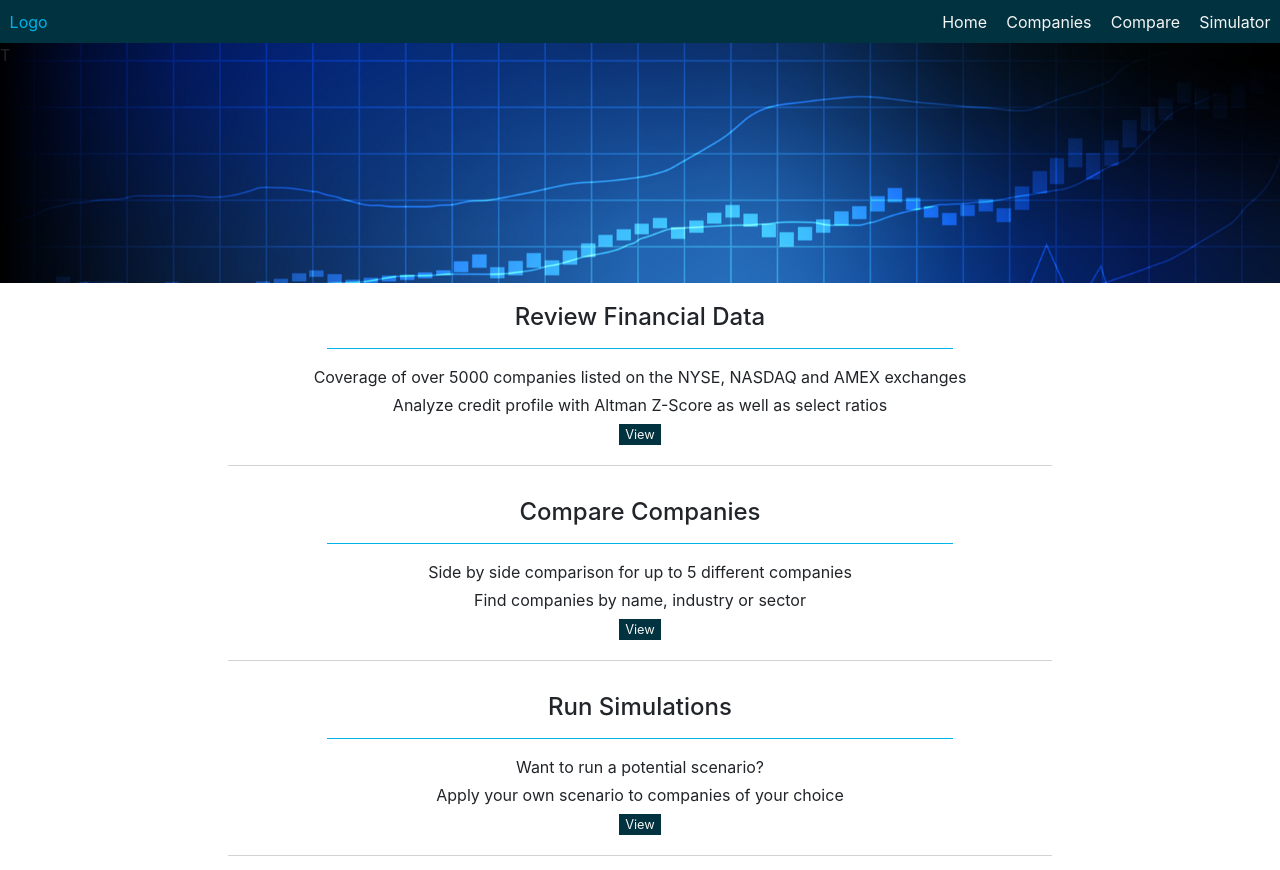
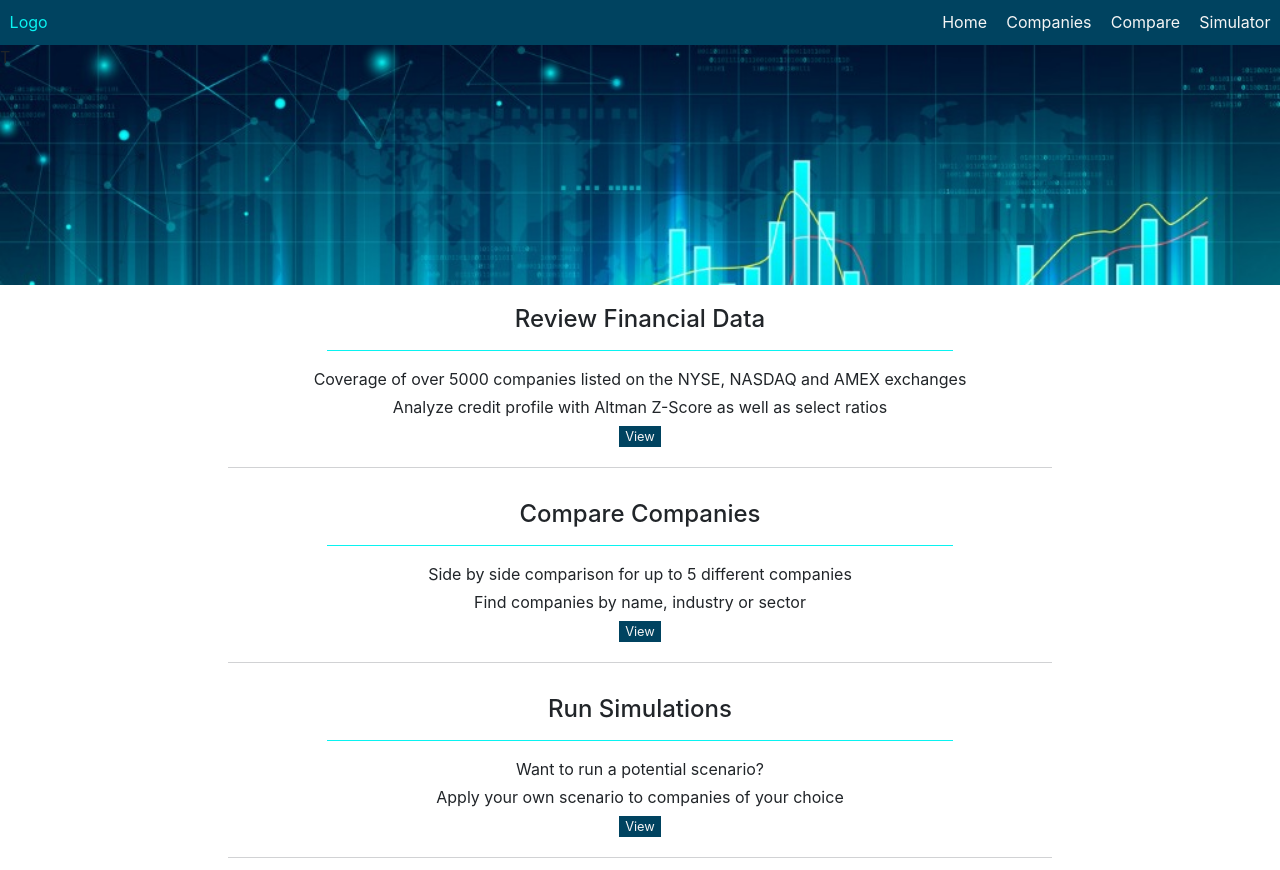
Before and after one commit to JerYoMat/coda-react-rails, a React (Create React App) app in the folder client/: page / in a window 1280 px wide. Built offline with nearby package versions, Linux system fonts and the light colour scheme.

Commit message:
updated color styles to match background-image, styled hover effect on navbar

```diff
--- a/client/src/components/Navbar.scss
+++ b/client/src/components/Navbar.scss
@@ -21,6 +21,20 @@ span.nav-link {
   padding: 0.6rem;
 }
 
-a:active {
-  color: red;
+span.nav-link:hover{
+  color: $light-blue;
+  &::after {
+    width: 95%;
+  }
 }
+
+
+
+span.nav-link::after{
+  content: '';
+  display: block;
+  width: 0px;
+  height: 2px;
+  background: $light-blue;
+  transition: 0.5s;
+}
--- a/client/src/pages/HomePage.scss
+++ b/client/src/pages/HomePage.scss
@@ -1,7 +1,7 @@
 div.banner-container {
   height: 30vh;
   max-height: 400px;
-  background-image: url('../images/background3.jpg');
+  background-image: url('../images/background-greenish.jpg');
   background-size: cover;
 
 }
--- a/client/src/styles/colors.scss
+++ b/client/src/styles/colors.scss
@@ -1,5 +1,5 @@
 
 $standard-text: black;
-$light-blue: #00b3e6;
-$dark-green: #013240;
+$light-blue:#09F3F1;
+$dark-green: #004360;
 $light-gray: #d1d2d4;
```
Also changed, not shown: client/src/images/background-greenish.jpg (added), client/src/images/background33.jpg (added).
